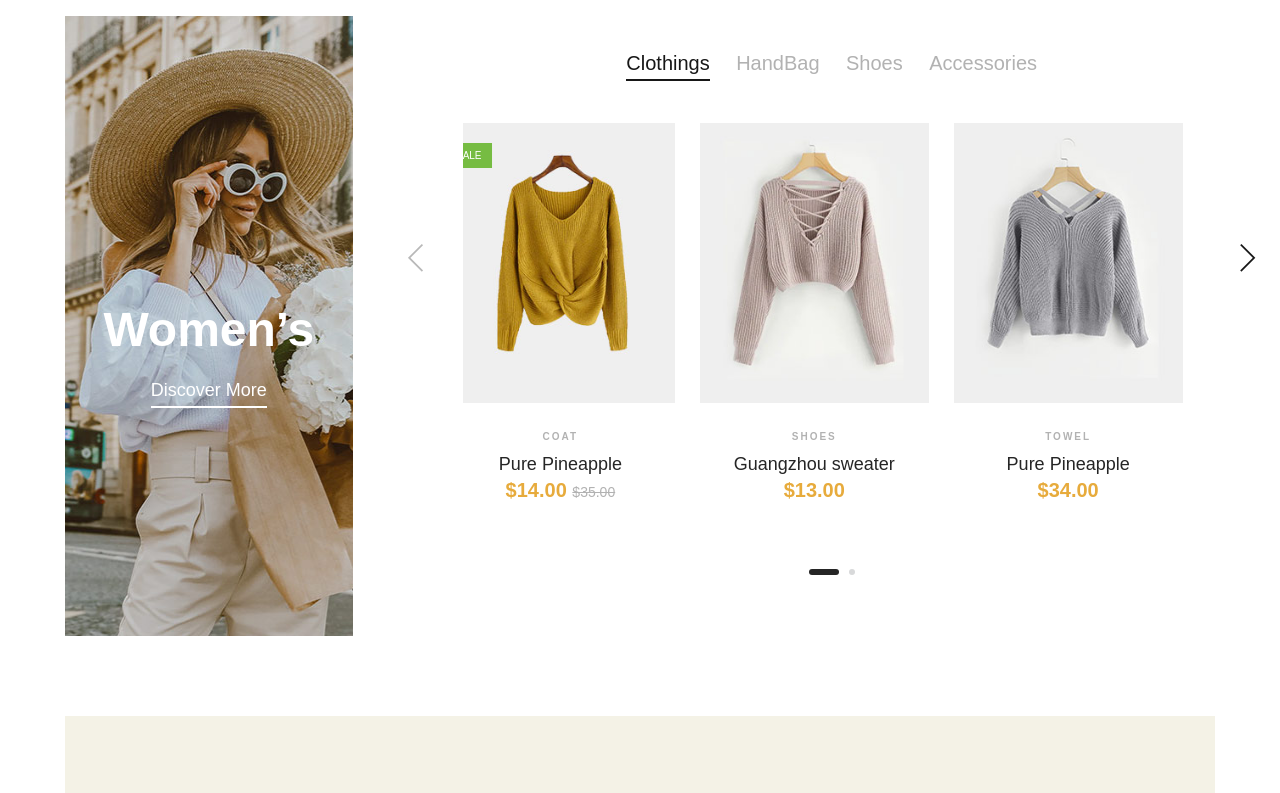
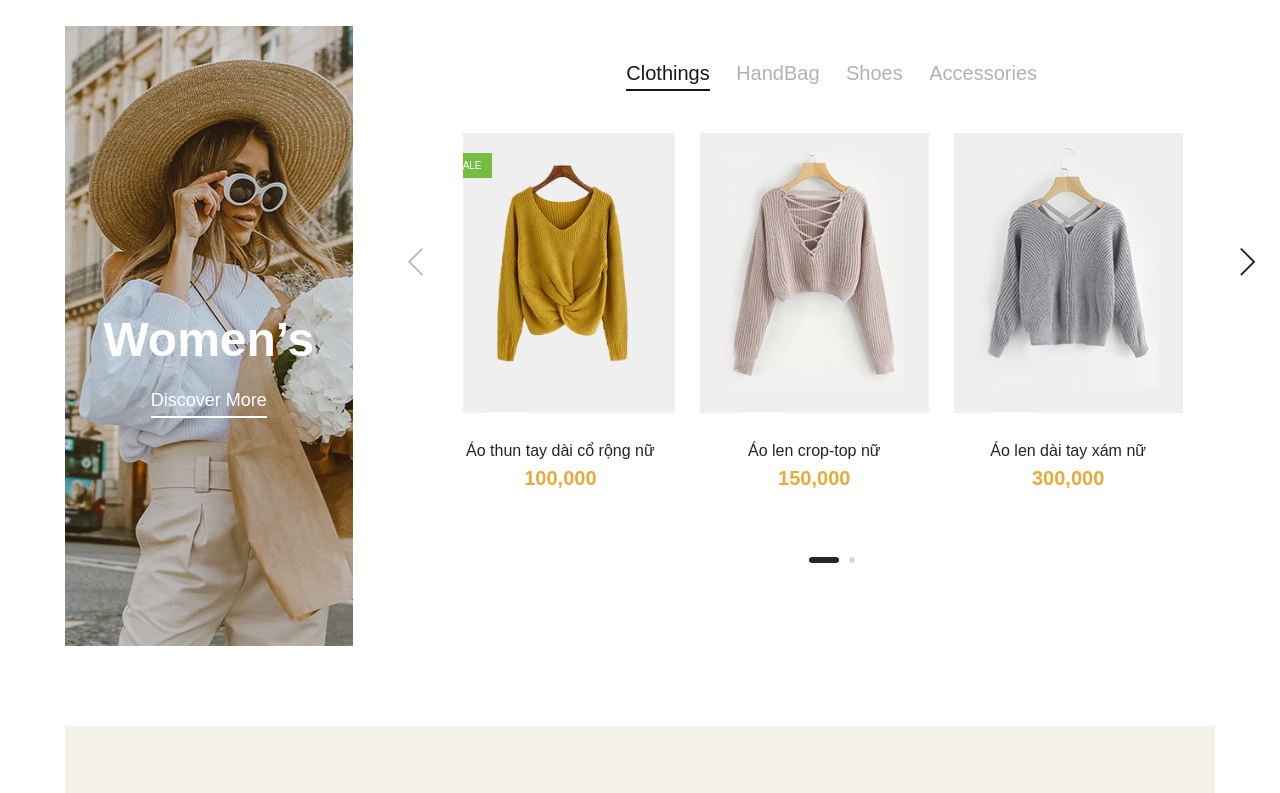
Before and after one commit to crom52/swg-fe, a website: page index.html in a window 1280 px wide. Shown: the part 1360-2153 px from the top of the page. Drawn offline with nearby package versions, Linux system fonts and the light colour scheme; a web font is replaced by a local one.

Commit message:
home page

```diff
--- a/css/style.css
+++ b/css/style.css
@@ -4444,3 +4444,30 @@ ol {
   width: 40px;
   cursor: pointer;
 }
+
+.cart-icon-slide {
+  width: 35px;
+  margin-top: 10px;
+  height: 30px;
+  padding-bottom: -10px;
+}
+
+.home-item-slide {
+  width: 42px;
+  margin-bottom: -20px;
+  height: 54px;
+  margin-right: -5px;
+}
+.pi-pic > ul {
+  cursor: pointer;
+}
+
+/* Alert success
+*/
+.alert-success {
+  position: fixed;
+  top: 0;
+  right: 0;
+  width: 30%;
+  z-index: 100;
+}
--- a/index.html
+++ b/index.html
@@ -7,6 +7,7 @@
     <meta name="keywords" content="Fashi, unica, creative, html">
     <meta name="viewport" content="width=device-width, initial-scale=1.0">
     <meta http-equiv="X-UA-Compatible" content="ie=edge">
+
     <title>Fashi | Template</title>
 
     <!-- Google Font -->
@@ -25,6 +26,10 @@
 </head>
 
 <body>
+    <div class="alert alert-success" style="display: none">
+        <strong>Đã thêm sản phẩm vào giỏ hàng</strong>.
+    </div>
+
     <!-- Page Preloder -->
     <div id="preloder">
         <div class="loader"></div>
@@ -92,7 +97,7 @@
                             </li>
                             <li class="cart-icon">
                                 <a href="#">
-                                    <i class="icon_bag_alt"></i>
+                                    <img class="cart-icon" src="img/cart-icon.png">
                                     <span id="prod-number" >3</span>
                                 </a>
                                 <div class="cart-hover">
@@ -265,7 +270,7 @@
 
     <!-- Women Banner Section Begin -->
     <section class="women-banner spad">
-        <div class="container-fluid">
+        <div class="container-fluid ">
             <div class="row">
                 <div class="col-lg-3">
                     <div class="product-large set-bg" data-setbg="img/products/women-large.jpg">
@@ -282,92 +287,72 @@
                             <li>Accessories</li>
                         </ul>
                     </div>
-                    <div class="product-slider owl-carousel">
-                        <div class="product-item" pro-id= "SP1">
+                    <div class="product-slider owl-carousel slider-top">
+                        <div class="product-item item-1" pro-id= "">
                             <div class="pi-pic">
-                                <img src="img/products/women-1.jpg" alt="">
+                                <img class = "prod-img" src="" alt="">
                                 <div class="sale">Sale</div>
-                                <div class="icon">
-                                    <i class="icon_heart_alt"></i>
-                                </div>
-                                <ul>
-                                    <li class="w-icon active" ><a><i class="icon_bag_alt"></i></a></li>
+                                <ul class ="add-to-cart">
+                                    <li class="home-item-slide" ><img class="cart-icon-slide" src="img/cart-icon.png"></li>
                                     <li class="quick-view add-to-cart-btn" ><a>Add to cart</a></li>
 
                                 </ul>
                             </div>
                             <div class="pi-text">
-                                <div class="catagory-name">Coat</div>
-                                <a href="#">
-                                    <h5>Pure Pineapple</h5>
-                                </a>
+                                <!-- <div class="category-name">Coat</div> -->
+                                <div class = "product-name" >Yame</div>
                                 <div class="product-price">
                                     $14.00
                                     <span>$35.00</span>
                                 </div>
                             </div>
                         </div>
-                        <div class="product-item" pro-id= "SP2">
+                        <div class="product-item item-2" pro-id= "">
                             <div class="pi-pic">
-                                <img src="img/products/women-2.jpg" alt="">
-                                <div class="icon">
-                                    <i class="icon_heart_alt"></i>
-                                </div>
-                                <ul>
-                                    <li class="w-icon active" ><a><i class="icon_bag_alt"></i></a></li>
+                                <img class = "prod-img" src="" alt="">
+                                <ul class ="add-to-cart">
+                                    <li class="home-item-slide" ><img class="cart-icon-slide" src="img/cart-icon.png"></li>
                                     <li class="quick-view add-to-cart-btn" ><a>Add to cart</a></li>
 
                                 </ul>
                             </div>
                             <div class="pi-text">
-                                <div class="catagory-name">Shoes</div>
-                                <a href="#">
-                                    <h5>Guangzhou sweater</h5>
-                                </a>
+                                <!-- <div class="category-name">Shoes</div> -->
+                                <div class = "product-name" >Yame</div>
                                 <div class="product-price">
                                     $13.00
                                 </div>
                             </div>
                         </div>
-                        <div class="product-item" pro-id= "SP3">
+                        <div class="product-item item-3" pro-id= "">
                             <div class="pi-pic">
-                                <img src="img/products/women-3.jpg" alt="">
-                                <div class="icon">
-                                    <i class="icon_heart_alt"></i>
-                                </div>
-                                <ul>
-                                    <li class="w-icon active" ><a><i class="icon_bag_alt"></i></a></li>
+                                <img class = "prod-img" src="" alt="">
+                                <ul class ="add-to-cart">
+                                    <li class="home-item-slide" ><img class="cart-icon-slide" src="img/cart-icon.png"></li>
                                     <li class="quick-view add-to-cart-btn" ><a>Add to cart</a></li>
 
                                 </ul>
                             </div>
                             <div class="pi-text">
-                                <div class="catagory-name">Towel</div>
-                                <a href="#">
-                                    <h5>Pure Pineapple</h5>
-                                </a>
+                                <!-- <div class="category-name">Towel</div> -->
+                                <div class = "product-name" >STC Fashion</div>
                                 <div class="product-price">
                                     $34.00
                                 </div>
                             </div>
                         </div>
-                        <div class="product-item" pro-id= "SP4">
+                        <div class="product-item item-4" pro-id= "">
                             <div class="pi-pic">
-                                <img src="img/products/women-4.jpg" alt="">
-                                <div class="icon">
-                                    <i class="icon_heart_alt"></i>
-                                </div>
-                                <ul>
-                                    <li class="w-icon active" ><a><i class="icon_bag_alt"></i></a></li>
+                                <img class = "prod-img" src="" alt="">
+                                <ul class ="add-to-cart">
+                                    <li class="home-item-slide" ><img class="cart-icon-slide" src="img/cart-icon.png"></li>
                                     <li class="quick-view add-to-cart-btn" ><a>Add to cart</a></li>
 
                                 </ul>
                             </div>
                             <div class="pi-text">
-                                <div class="catagory-name">Towel</div>
-                                <a href="#">
-                                    <h5>Converse Shoes</h5>
-                                </a>
+                                <!-- <div class="category-name">Towel</div> -->
+                                <div class = "product-name" >Crom</div>
                                 <div class="product-price">
                                     $34.00
                                 </div>
@@ -430,92 +415,72 @@
                             <li>Accessories</li>
                         </ul>
                     </div>
-                    <div class="product-slider owl-carousel">
-                        <div class="product-item" pro-id= "SP5">
+                    <div class="product-slider owl-carousel slider-bottom">
+                        <div class="product-item item-1" pro-id= "">
                             <div class="pi-pic">
-                                <img src="img/products/man-1.jpg" alt="">
+                                <img class = "prod-img" src="" alt="">
                                 <div class="sale">Sale</div>
-                                <div class="icon">
-                                    <i class="icon_heart_alt"></i>
-                                </div>
-                                <ul>
-                                    <li class="w-icon active" ><a><i class="icon_bag_alt"></i></a></li>
+                                <ul class ="add-to-cart">
+                                    <li class="home-item-slide" ><img class="cart-icon-slide" src="img/cart-icon.png"></li>
                                     <li class="quick-view add-to-cart-btn" ><a>Add to cart</a></li>
 
                                 </ul>
                             </div>
                             <div class="pi-text">
-                                <div class="catagory-name">Coat</div>
-                                <a href="#">
-                                    <h5>Pure Pineapple</h5>
-                                </a>
+                                <!-- <div class="category-name">Coat</div> -->
+                                <div class = "product-name" >Yame</div>
                                 <div class="product-price">
                                     $14.00
                                     <span>$35.00</span>
                                 </div>
                             </div>
                         </div>
-                        <div class="product-item" pro-id= "SP6">
+                        <div class="product-item item-2" pro-id= "">
                             <div class="pi-pic">
-                                <img src="img/products/man-2.jpg" alt="">
-                                <div class="icon">
-                                    <i class="icon_heart_alt"></i>
-                                </div>
-                                <ul>
-                                    <li class="w-icon active" ><a><i class="icon_bag_alt"></i></a></li>
+                                <img class = "prod-img" src="" alt="">
+                                <ul class ="add-to-cart">
+                                    <li class="home-item-slide" ><img class="cart-icon-slide" src="img/cart-icon.png"></li>
                                     <li class="quick-view add-to-cart-btn" ><a>Add to cart</a></li>
 
                                 </ul>
                             </div>
                             <div class="pi-text">
-                                <div class="catagory-name">Shoes</div>
-                                <a href="#">
-                                    <h5>Guangzhou sweater</h5>
-                                </a>
+                                <!-- <div class="category-name">Shoes</div> -->
+                                <div class = "product-name" >Yame</div>
                                 <div class="product-price">
                                     $13.00
                                 </div>
                             </div>
                         </div>
-                        <div class="product-item" pro-id= "SP7">
+                        <div class="product-item item-3" pro-id= "">
                             <div class="pi-pic">
-                                <img src="img/products/man-3.jpg" alt="">
-                                <div class="icon">
-                                    <i class="icon_heart_alt"></i>
-                                </div>
-                                <ul>
-                                    <li class="w-icon active" ><a><i class="icon_bag_alt"></i></a></li>
+                                <img class = "prod-img" src="" alt="">
+                                <ul class ="add-to-cart">
+                                    <li class="home-item-slide" ><img class="cart-icon-slide" src="img/cart-icon.png"></li>
                                     <li class="quick-view add-to-cart-btn" ><a>Add to cart</a></li>
 
                                 </ul>
                             </div>
                             <div class="pi-text">
-                                <div class="catagory-name">Towel</div>
-                                <a href="#">
-                                    <h5>Pure Pineapple</h5>
-                                </a>
+                                <!-- <div class="category-name">Towel</div> -->
+                                <div class = "product-name" >STC Fashion</div>
                                 <div class="product-price">
                                     $34.00
                                 </div>
                             </div>
                         </div>
-                        <div class="product-item" pro-id= "SP8">
+                        <div class="product-item item-4" pro-id= "">
                             <div class="pi-pic">
-                                <img src="img/products/man-4.jpg" alt="">
-                                <div class="icon">
-                                    <i class="icon_heart_alt"></i>
-                                </div>
-                                <ul>
-                                    <li class="w-icon active" ><a><i class="icon_bag_alt"></i></a></li>
+                                <img class = "prod-img" src="" alt="">
+                                <ul class ="add-to-cart">
+                                    <li class="home-item-slide" ><img class="cart-icon-slide" src="img/cart-icon.png"></li>
                                     <li class="quick-view add-to-cart-btn" ><a>Add to cart</a></li>
 
                                 </ul>
                             </div>
                             <div class="pi-text">
-                                <div class="catagory-name">Towel</div>
-                                <a href="#">
-                                    <h5>Converse Shoes</h5>
-                                </a>
+                                <!-- <div class="category-name">Towel</div> -->
+                                <div class = "product-name" >Crom</div>
                                 <div class="product-price">
                                     $34.00
                                 </div>
@@ -798,9 +763,12 @@ Copyright &copy;<script>document.write(new Date().getFullYear());</script> All r
             </div>
         </div>
     </footer>
+
+
     <!-- Footer Section End -->
 
     <!-- Js Plugins -->
+    <script src="https://cdn.jsdelivr.net/npm/lodash@4.17.10/lodash.min.js"></script>
     <script src="js/jquery-3.3.1.min.js"></script>
     <script src="js/bootstrap.min.js"></script>
     <script src="js/jquery-ui.min.js"></script>
@@ -812,6 +780,9 @@ Copyright &copy;<script>document.write(new Date().getFullYear());</script> All r
     <script src="js/owl.carousel.min.js"></script>
     <script src="js/main.js"></script>
     <script src="js/commonfunction.js"></script>
+    <script src="js/home/home.js"></script>
+    <!-- <script src="lodash.js"></script> -->
+
 
 </body>
 
--- /dev/null
+++ b/js/home/home.js
@@ -0,0 +1,153 @@
+let productItemSample = [
+  //Slider top
+  {
+    productId: 'SP1',
+    name: 'Áo thun tay dài cổ rộng nữ',
+    brand: 'Crom',
+    category: 'clothing',
+    img: `img/products/women-1.jpg`,
+    price: 100000,
+    discount: 0,
+    sex: 'female',
+  },
+  {
+    productId: 'SP2',
+    name: 'Áo len crop-top nữ',
+    brand: 'KDG',
+    category: 'clothing',
+    img: 'img/products/women-2.jpg',
+    price: 150000,
+    discount: 0,
+    sex: 'female',
+  },
+  {
+    productId: 'SP3',
+    name: 'Áo len dài tay xám nữ',
+    brand: 'KDG',
+    category: 'clothing',
+    img: 'img/products/women-3.jpg',
+    price: 300000,
+    discount: 0,
+    sex: 'female',
+  },
+  {
+    productId: 'SP4',
+    name: 'Túi xách KDG',
+    brand: 'KDG',
+    category: 'accessory',
+    img: 'img/products/women-4.jpg',
+    price: 300000,
+    discount: 0,
+    sex: 'female',
+  },
+
+  //Slider bot
+  {
+    productId: 'MAN1',
+    name: 'Balo KDG du dịch chống thấm',
+    brand: 'KDG',
+    category: 'accessory',
+    img: 'img/products/man-1.jpg',
+    price: 800000,
+    discount: 0,
+    sex: 'male',
+  },
+  {
+    productId: 'MAN2',
+    name: 'Giày Converse vàng cổ thấp',
+    brand: 'converse',
+    category: 'shoe',
+    img: 'img/products/man-2.jpg',
+    price: 1200000,
+    discount: 0,
+    sex: 'male',
+  },
+  {
+    productId: 'MAN3',
+    name: 'Áo khoác dù chống nước',
+    brand: 'KDG',
+    category: 'coat',
+    img: 'img/products/man-3.jpg',
+    price: 300000,
+    discount: 0,
+    sex: 'male',
+  },
+  {
+    productId: 'MAN4',
+    name: 'Áo jacket kaki nam',
+    brand: 'Yame',
+    category: 'accessory',
+    img: `img/products/man-4.jpg`,
+    price: 300000,
+    discount: 0,
+    sex: 'male',
+  },
+];
+
+//After render page
+$(document).ready(function () {
+  loadFeaturedProduct(productItemSample);
+});
+
+/**
+ *
+ * @param {*} productList
+ * @returns product list grouped by sex
+ */
+const groupProdBySex = (productList) => {
+  return _.groupBy(productList, (product) => product.sex);
+};
+
+/**
+ * Slider
+ * Featured Product
+ * Load product detail to HTML DOM
+ */
+
+const loadFeaturedProduct = (productList) => {
+  //Group by sex
+  productList = groupProdBySex(productList);
+  console.log(productList);
+
+  let womenProducts = productList.female;
+  let manProducts = productList.male;
+
+  //Fill value to HTML DOM
+  /** Slider Top  */
+  womenProducts.forEach((product, i) => {
+    let itemSliderTopEle = `.slider-top .item-${i + 1}`;
+
+    // Image
+    $(`${itemSliderTopEle} .pi-pic .prod-img`).attr('src', product.img);
+
+    //Product Id
+    $(`${itemSliderTopEle}`).attr('pro-id', product.productId);
+
+    //Product Name
+    $(`${itemSliderTopEle} .pi-text .product-name`).text(product.name);
+
+    //Price
+    $(`${itemSliderTopEle} .pi-text .product-price`).text(
+      product.price.toLocaleString()
+    );
+  });
+
+  /** Slider Bottom  */
+  manProducts.forEach((product, i) => {
+    let itemSliderBotEle = `.slider-bottom .item-${i + 1}`;
+
+    // Image
+    $(`${itemSliderBotEle} .pi-pic .prod-img`).attr('src', product.img);
+
+    //Product Id
+    $(`${itemSliderBotEle}`).attr('pro-id', product.productId);
+
+    //Product Name
+    $(`${itemSliderBotEle} .pi-text .product-name`).text(product.name);
+
+    //Price
+    $(`${itemSliderBotEle} .pi-text .product-price`).text(
+      product.price.toLocaleString()
+    );
+  });
+};
```
Also changed, not shown: js/commonfunction.js (+4 -3 lines), package.json (added, +9 -0 lines), 1 other file.
